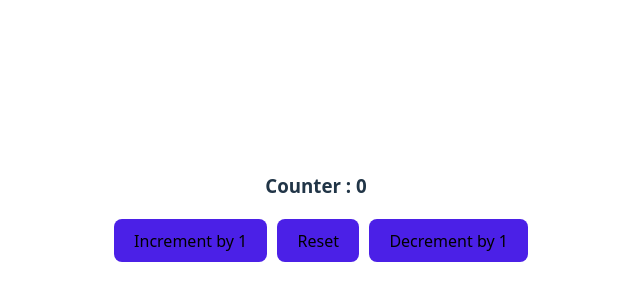
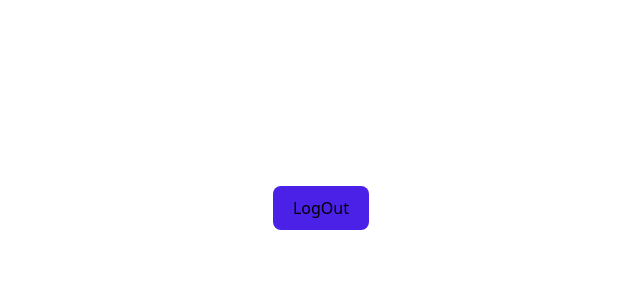
Before and after one commit to GeekShubhamRajput/react-19, a React (Vite) app in the folder my-react19-app/: page / in a window 1280 px wide. Shown: the part 192-492 px from the top of the page, without its empty margins (324-964 px from the left). Built offline with nearby package versions, Linux system fonts and the light colour scheme.

Commit message:
useState Hook

```diff
--- a/my-react19-app/src/App.jsx
+++ b/my-react19-app/src/App.jsx
@@ -21,11 +21,12 @@ import { Contact } from './components/Contact.jsx'
 import { NewsLetter } from './components/NewsLetter.jsx'
 import { Menu } from './components/Menu.jsx'
 import { Counter } from './components/Counter.jsx'
+import { LoggedInCard } from './components/LoggedInCard.jsx'
 
 function App() {
   return (
     <>
-      <Counter />
+      <LoggedInCard />
     </>
   )
 }
--- /dev/null
+++ b/my-react19-app/src/components/LoggedInCard.jsx
@@ -0,0 +1,11 @@
+import { useState } from "react"
+
+export const LoggedInCard = () => {
+  const [isLoggedIn, setIsLoggedIn] = useState(true);
+
+  const handleLoggedIn = () =>{
+    setIsLoggedIn(!isLoggedIn)
+  }
+
+  return <div><button onClick={handleLoggedIn}>{isLoggedIn ? "LogOut" : "LogIn"} </button></div>
+}
```
